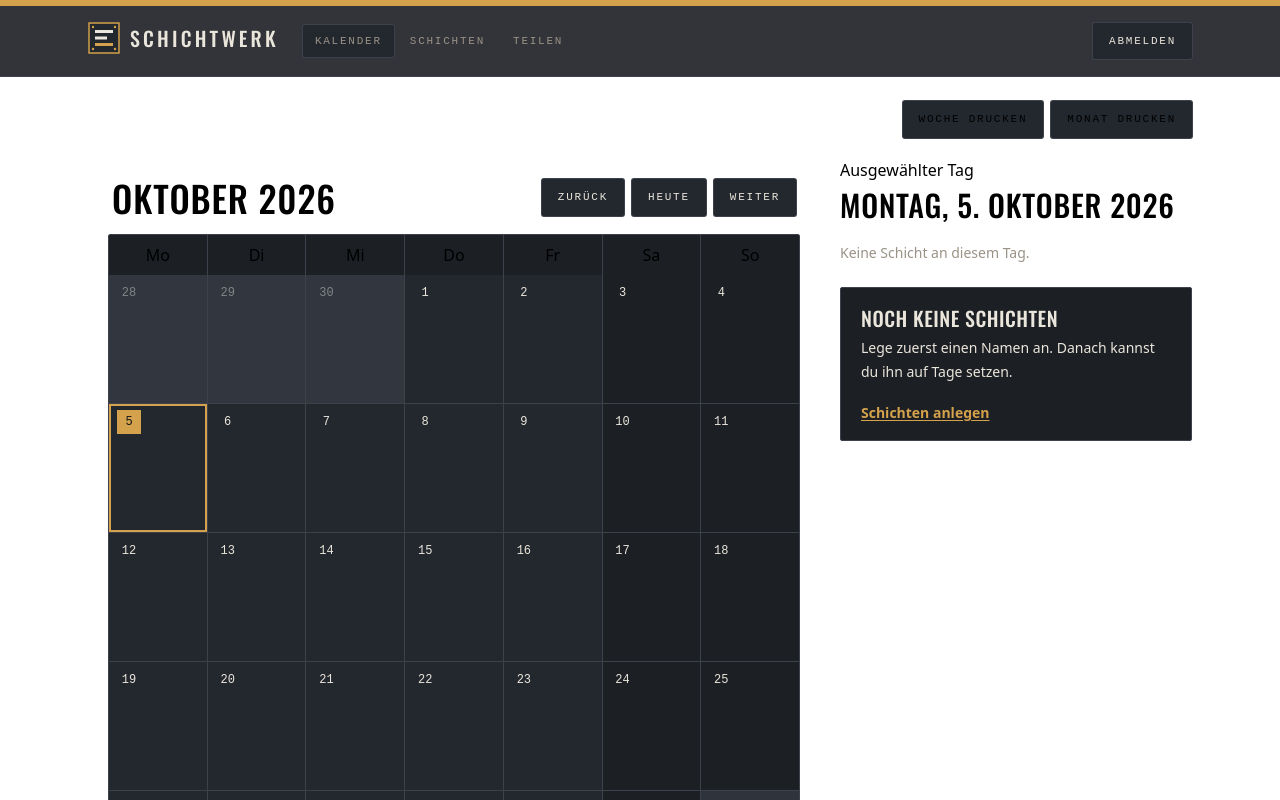
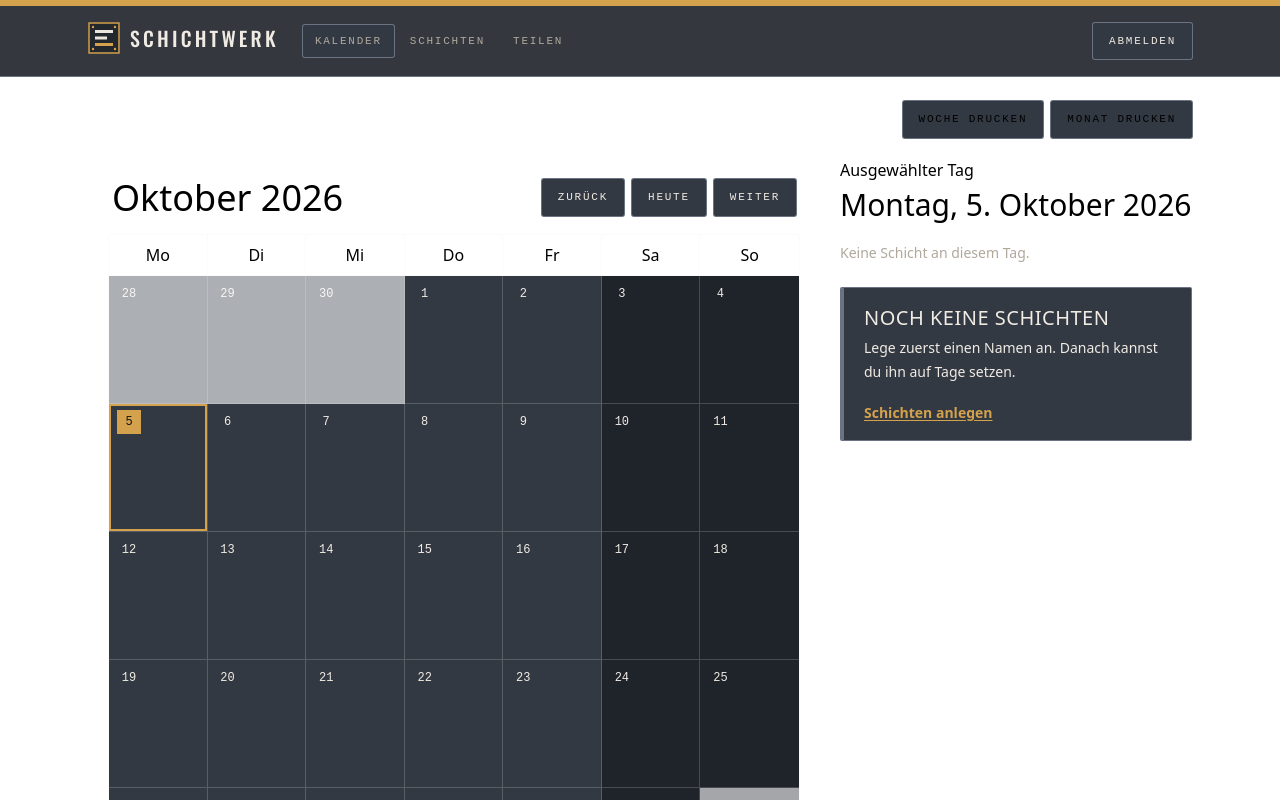
Before and after one commit to MC-Feigling/supershift, a Nuxt app: page / in a window 1280 px wide. Shown: the top 800 px of the page. Built offline with nearby package versions, Linux system fonts and the light colour scheme; a web font is replaced by a local one.

Commit message:
fix: tighten industrial contrast and calendar seams
Make hatch, plates, and form wells read as steel instead of a flat black field. Mixed-case display titles restore word spacing. Calendar cells use visible seams.

Co-authored-by: MC-Feigling <MC-Feigling@users.noreply.github.com>

```diff
--- a/assets/css/main.css
+++ b/assets/css/main.css
@@ -28,12 +28,16 @@
     @apply font-mono text-[11px] font-medium uppercase tracking-stencil text-muted;
   }
 
+  .display-title {
+    @apply font-display font-medium tracking-tight;
+  }
+
   .auth-hatch {
-    background-color: #101214;
+    background-color: #0e1013;
     background-image:
-      linear-gradient(135deg, rgba(212, 162, 76, 0.07) 1px, transparent 1px),
-      linear-gradient(45deg, rgba(255, 255, 255, 0.03) 1px, transparent 1px);
-    background-size: 18px 18px, 18px 18px;
+      linear-gradient(135deg, rgba(212, 162, 76, 0.16) 1px, transparent 1px),
+      linear-gradient(45deg, rgba(236, 232, 224, 0.05) 1px, transparent 1px);
+    background-size: 22px 22px, 22px 22px;
   }
 }
 
--- a/components/AuthCard.vue
+++ b/components/AuthCard.vue
@@ -44,8 +44,8 @@ function submit(): void {
 </script>
 
 <template>
-  <div>
-    <h1 class="font-display text-4xl font-medium uppercase tracking-wide">{{ title }}</h1>
+  <div class="panel">
+    <h1 class="display-title text-4xl">{{ title }}</h1>
     <p class="mt-2 text-base leading-7 text-muted">{{ lead }}</p>
     <form class="mt-8 space-y-4" @submit.prevent="submit">
       <TextField
--- a/components/DayPanel.vue
+++ b/components/DayPanel.vue
@@ -79,7 +79,7 @@ function confirmRemove(): void {
 <template>
   <aside class="panel">
     <p class="label-meta">Ausgewählter Tag</p>
-    <h2 class="mt-1 font-display text-3xl font-medium uppercase leading-tight tracking-wide">{{ dayLabel }}</h2>
+    <h2 class="display-title mt-1 text-3xl leading-tight">{{ dayLabel }}</h2>
 
     <p v-if="readOnly" class="mt-4 rounded-sm bg-spruce-soft px-3 py-2 text-sm text-spruce">
       Nur lesen. Diesen Plan hat jemand mit dir geteilt.
@@ -121,7 +121,7 @@ function confirmRemove(): void {
         <select
           id="shift-choice"
           :value="shiftTypeId"
-          class="w-full rounded-sm border border-line bg-sand px-3.5 py-3 text-base"
+          class="w-full rounded-sm border border-line bg-paper px-3.5 py-3 text-base"
           @change="onShiftChange"
         >
           <option value="">Schicht wählen</option>
--- a/components/MonthCalendar.vue
+++ b/components/MonthCalendar.vue
@@ -20,25 +20,25 @@ const weekdayLabels = WEEKDAY_LABELS
 <template>
   <section class="panel p-3 sm:p-5">
     <div class="mb-4 flex flex-wrap items-center justify-between gap-3 px-1">
-      <h1 class="font-display text-3xl font-medium uppercase tracking-wide sm:text-4xl">{{ monthLabel }}</h1>
+      <h1 class="display-title text-3xl capitalize sm:text-4xl">{{ monthLabel }}</h1>
       <div class="flex items-center gap-2">
         <AppButton variant="secondary" @click="emit('previous')">Zurück</AppButton>
         <AppButton variant="secondary" @click="emit('today')">Heute</AppButton>
         <AppButton variant="secondary" @click="emit('next')">Weiter</AppButton>
       </div>
     </div>
-    <div class="overflow-hidden rounded-sm border border-line">
-    <div class="grid grid-cols-7 gap-px bg-line text-center">
-      <span v-for="label in weekdayLabels" :key="label" class="label-meta bg-sand py-2">{{ label }}</span>
+    <div class="overflow-hidden rounded-sm border border-ink/20">
+    <div class="grid grid-cols-7 border-b border-ink/20 text-center">
+      <span v-for="label in weekdayLabels" :key="label" class="label-meta border-r border-ink/20 py-2 last:border-r-0">{{ label }}</span>
     </div>
-    <div class="grid grid-cols-7 gap-px bg-line">
+    <div class="grid grid-cols-7">
       <button
         v-for="cell in cells"
         :key="cell.iso"
         type="button"
         :aria-label="cell.label"
         :aria-pressed="cell.isSelected"
-        class="flex min-h-24 flex-col bg-card px-1.5 py-1.5 text-left transition sm:min-h-32 sm:px-2"
+        class="flex min-h-24 flex-col border-b border-r border-ink/20 px-1.5 py-1.5 text-left transition sm:min-h-32 sm:px-2 [&:nth-child(7n)]:border-r-0"
         :class="[
           cell.isWeekend ? 'bg-sand' : 'bg-card',
           cell.inMonth ? '' : 'opacity-40',
--- a/components/StatusNote.vue
+++ b/components/StatusNote.vue
@@ -9,17 +9,17 @@ const props = withDefaults(defineProps<{
 })
 
 const toneClass = computed(() => {
-  if (props.tone === 'error') return 'border-clay/40 bg-[#2a1a16] text-clay'
-  if (props.tone === 'empty') return 'border-line bg-sand text-ink'
-  return 'border-spruce/30 bg-spruce-soft text-spruce'
+  if (props.tone === 'error') return 'border-clay/40 border-l-clay bg-[#2a1a16] text-clay'
+  if (props.tone === 'empty') return 'border-line border-l-line bg-card text-ink'
+  return 'border-spruce/30 border-l-spruce bg-spruce-soft text-spruce'
 })
 
 const liveRole = computed(() => props.tone === 'error' ? 'alert' : 'status')
 </script>
 
 <template>
-  <div :class="['rounded-sm border px-5 py-4', toneClass]" :role="liveRole">
-    <p class="font-display text-xl font-medium uppercase tracking-wide">{{ title }}</p>
+  <div :class="['rounded-sm border border-l-4 px-5 py-4', toneClass]" :role="liveRole">
+    <p class="display-title text-xl uppercase tracking-wide">{{ title }}</p>
     <p v-if="body" class="mt-1 text-sm leading-6 text-current/80">{{ body }}</p>
     <div v-if="$slots.default" class="mt-4">
       <slot />
--- a/components/TextField.vue
+++ b/components/TextField.vue
@@ -42,7 +42,7 @@ function onInput(event: Event): void {
       :disabled="disabled"
       :aria-invalid="invalid"
       :aria-describedby="errorId"
-      class="w-full rounded-sm border border-line bg-sand px-3.5 py-3 text-base text-ink outline-none ring-spruce placeholder:text-muted focus:border-spruce focus:ring-2 disabled:opacity-60"
+      class="w-full rounded-sm border border-line bg-paper px-3.5 py-3 text-base text-ink outline-none ring-spruce placeholder:text-muted focus:border-spruce focus:ring-2 disabled:opacity-60"
       @input="onInput"
     >
     <span v-if="error" :id="errorId" class="mt-1.5 block text-sm text-clay">{{ error }}</span>
--- a/pages/druck/[ansicht].vue
+++ b/pages/druck/[ansicht].vue
@@ -97,7 +97,7 @@ async function retry(): Promise<void> {
     <div v-else>
       <header class="border-b-2 border-coal pb-4">
         <p class="font-mono text-[11px] font-medium uppercase tracking-stencil text-coal/60">Schichtwerk</p>
-        <h1 class="mt-1 font-display text-4xl font-medium uppercase tracking-wide">{{ heading }}</h1>
+        <h1 class="display-title mt-1 text-4xl">{{ heading }}</h1>
         <p class="mt-2 text-lg">{{ periodLabel }}</p>
         <p class="font-mono text-sm text-coal/70">{{ personLabel }}</p>
       </header>
--- a/pages/schichten.vue
+++ b/pages/schichten.vue
@@ -96,7 +96,7 @@ async function retry(): Promise<void> {
 
 <template>
   <section class="mx-auto max-w-xl">
-    <h1 class="font-display text-4xl font-medium uppercase tracking-wide">Schichten</h1>
+    <h1 class="display-title text-4xl">Schichten</h1>
     <p class="mt-2 text-base leading-7 text-muted">
       Nur der Name zählt. Die Farbe bleibt am Namen, damit Tage im Kalender unterscheidbar sind.
     </p>
--- a/pages/teilen.vue
+++ b/pages/teilen.vue
@@ -70,7 +70,7 @@ async function retry(): Promise<void> {
 
 <template>
   <section class="mx-auto max-w-xl">
-    <h1 class="font-display text-4xl font-medium uppercase tracking-wide">Teilen</h1>
+    <h1 class="display-title text-4xl">Teilen</h1>
     <p class="mt-2 text-base leading-7 text-muted">
       Eine Person kann deinen Plan lesen. Sie ändert nichts. Es gibt keine Gruppe und keine weitere Freigabe.
     </p>
@@ -82,7 +82,7 @@ async function retry(): Promise<void> {
 
     <div v-else class="mt-6 space-y-4">
       <article v-if="hasOpenShare" class="panel">
-        <h2 class="font-display text-2xl font-medium uppercase tracking-wide">{{ shareTitle }}</h2>
+        <h2 class="display-title text-2xl">{{ shareTitle }}</h2>
         <p class="mt-2 text-sm leading-6 text-muted">{{ shareBody }}</p>
         <div v-if="confirmingRevoke" class="mt-4">
           <p class="text-sm font-semibold">Zugriff wirklich entziehen?</p>
@@ -97,7 +97,7 @@ async function retry(): Promise<void> {
       </article>
 
       <form v-else class="panel" @submit.prevent="invite">
-        <h2 class="font-display text-2xl font-medium uppercase tracking-wide">Mit einer Person teilen</h2>
+        <h2 class="display-title text-2xl">Mit einer Person teilen</h2>
         <p class="mt-2 text-sm leading-6 text-muted">
           Hat die Person schon ein Konto, sieht sie den Plan beim nächsten Öffnen. Sonst bleibt die Einladung offen, bis sie sich registriert.
         </p>
@@ -119,7 +119,7 @@ async function retry(): Promise<void> {
       </form>
 
       <article v-if="hasIncoming" class="panel">
-        <h2 class="font-display text-2xl font-medium uppercase tracking-wide">Mit dir geteilt</h2>
+        <h2 class="display-title text-2xl">Mit dir geteilt</h2>
         <ul class="mt-3 space-y-2">
           <li v-for="share in plan.incomingShares" :key="share.id" class="text-sm text-muted">
             {{ share.ownerEmail }}
--- a/tailwind.config.ts
+++ b/tailwind.config.ts
@@ -11,11 +11,11 @@ export default {
     extend: {
       colors: {
         paper: '#141618',
-        sand: '#1c1f24',
-        card: '#23272e',
-        ink: '#ebe6dc',
-        muted: '#9a9286',
-        line: '#3c414b',
+        sand: '#1f232a',
+        card: '#333943',
+        ink: '#f0ebe3',
+        muted: '#b0a89c',
+        line: '#6a7382',
         spruce: {
           DEFAULT: '#d4a24c',
           deep: '#a67c2d',
```
Also changed, not shown: components/AuthShell.vue (+11 -5 lines).
